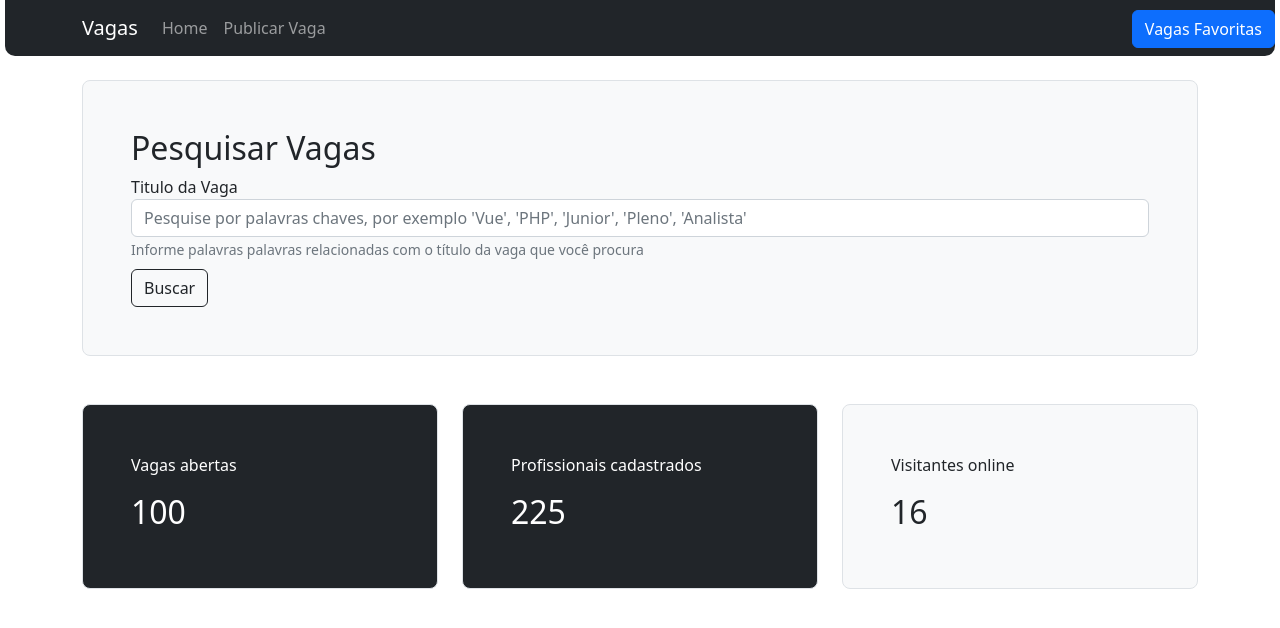
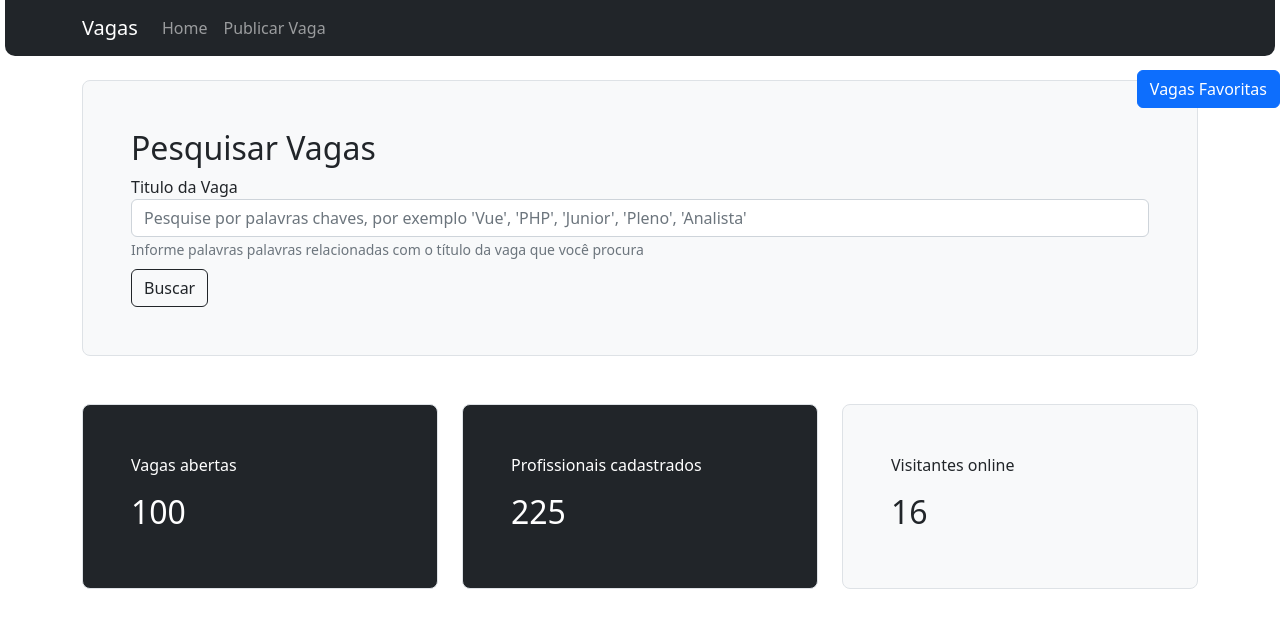
Before and after one commit to SamuelPereiraBrandao/Projeto-Vagas-Vue, a Vue app: page / in a window 1280 px wide. Shown: the top 628 px of the page. Built offline with nearby package versions, Linux system fonts and the light colour scheme.

Commit message:
add checkbox do componente favorito

```diff
--- a/src/components/comuns/Vaga.vue
+++ b/src/components/comuns/Vaga.vue
@@ -1,6 +1,19 @@
 <template>
   <div class="card">
-    <div class="card-header bg-dark text-white">{{ titulo }}</div>
+    <div class="card-header bg-dark text-white">
+      <div class="row">
+        <div class="col d-flex justify-content-between">
+          <div>{{ titulo }}
+          </div>
+          <div>
+            <div class="form-check form-switch">
+              <input type="checkbox" class="form-check-input">
+              <label for="" class="form-check-label">Favoritar</label>
+            </div>
+          </div>
+        </div>
+      </div>
+      </div>
     <div class="card-body">
       <p>{{ descricao }}</p>
     </div>
--- a/src/components/comuns/VagasFavoritas.vue
+++ b/src/components/comuns/VagasFavoritas.vue
@@ -27,7 +27,7 @@ export default {
 .divVagasFavoritas {
     position:absolute;
     z-index: 1;
-    top: 10px;
-    right: 5px
+    top: 70px;
+    right: 0px
 }
 </style>
```
